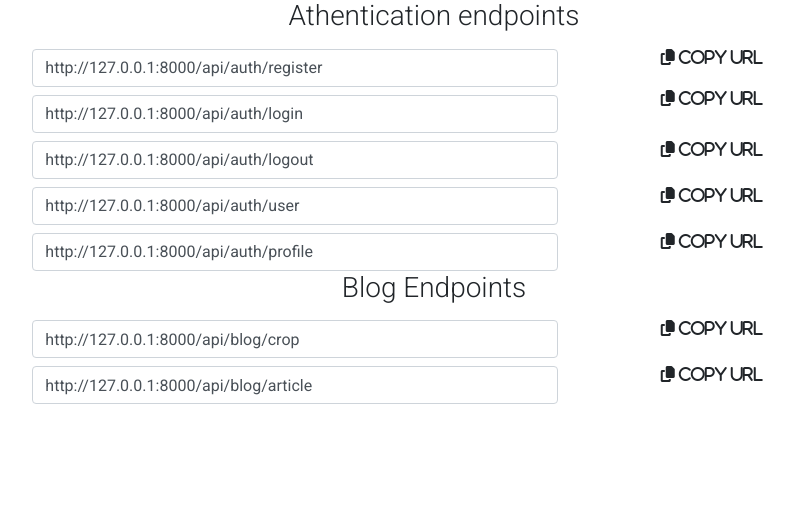
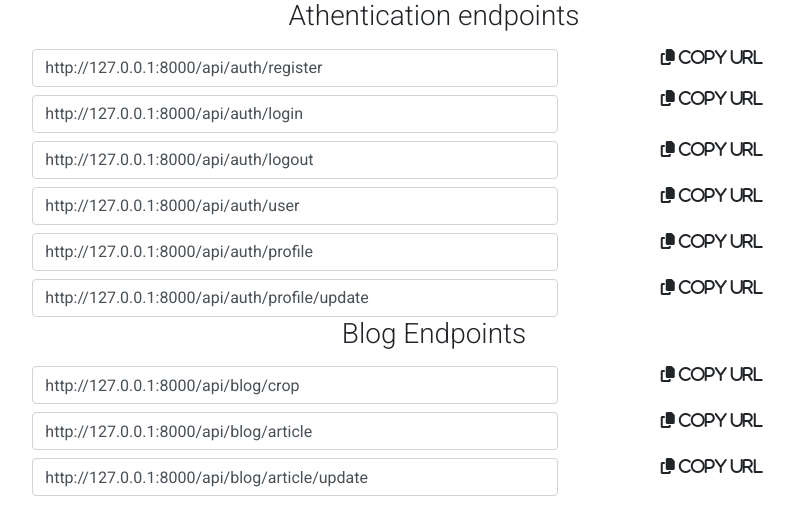
Before and after one commit to BuildForSDGCohort2/Team-212-group-a, a Django app: page / in a window 1280 px wide. Shown: the part 277-800 px from the top of the page, without its empty margins (206-1000 px from the left). Run offline with Django 3.2, Linux system fonts and the light colour scheme; parts of the project's set-up code (start-up, migrations or seed data) failed here and were passed over; some libraries are stand-ins or nearby versions; some web fonts are replaced.

Commit message:
Add endpoins for Article and Profile CRUD

```diff
--- a/smartfarm/static/js/index.js
+++ b/smartfarm/static/js/index.js
@@ -55,4 +55,18 @@ $(document).ready(function(){
          $("#copy7").text("copied")
          reset("#copy7")
      })
+     $('#copy8').click(function(){
+        let data = $("#dcopy8").html()
+         $("#dcopy8").select();
+         document.execCommand("copy")
+         $("#copy8").text("copied")
+         reset("#copy8")
+     })
+     $('#copy9').click(function(){
+        let data = $("#dcopy9").html()
+         $("#dcopy9").select();
+         document.execCommand("copy")
+         $("#copy9").text("copied")
+         reset("#copy9")
+     })
 })
--- a/smartfarm/templates/smartfarm/index.html
+++ b/smartfarm/templates/smartfarm/index.html
@@ -54,6 +54,14 @@
                     <i id="copy7" class="fas fa-copy ic mt-2"> copy url</i>
                 </div>
             </div>
+            <div class="row">
+                <div class="col-md-8">
+                    <input id="dcopy8" type="text" class="form-control mt-2" value="http://127.0.0.1:8000/api/auth/profile/update">
+                </div>
+                <div class="col-md-4">
+                    <i id="copy8" class="fas fa-copy ic mt-2"> copy url</i>
+                </div>
+            </div>
 
 
 
@@ -74,6 +82,16 @@
                 <div class="col-md-4">
                     <i id="copy6" class="fas fa-copy ic mt-2"> copy url</i>
                 </div>
+
+            </div>
+            <div class="row">
+                <div class="col-md-8">
+                    <input id="dcopy9" type="text" class="form-control mt-2" value="http://127.0.0.1:8000/api/blog/article/update">
+                </div>
+                <div class="col-md-4">
+                    <i id="copy9" class="fas fa-copy ic mt-2"> copy url</i>
+                </div>
+
             </div>
 
         </div>
```
